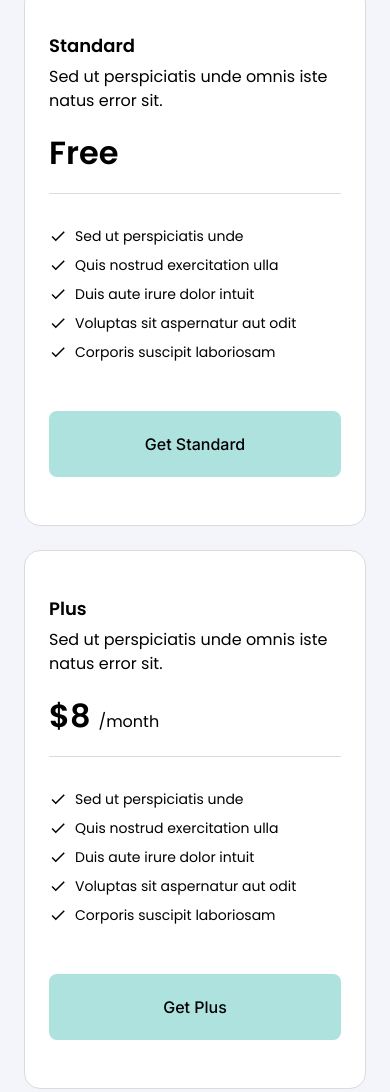
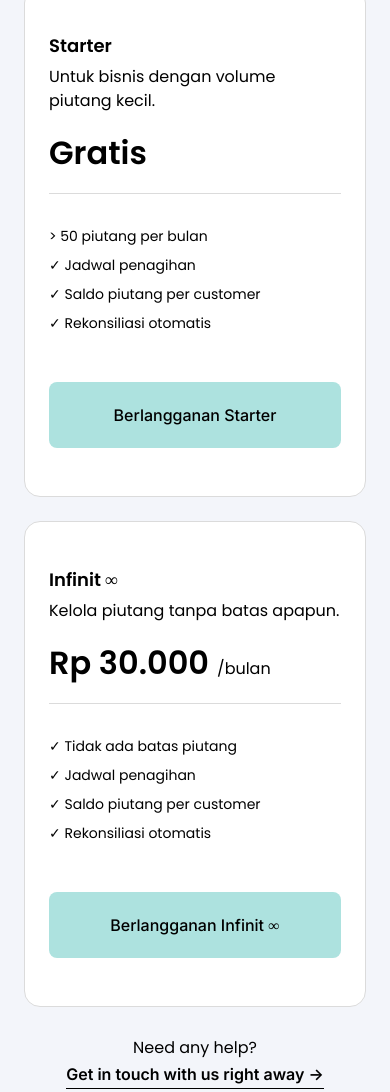
Before and after one commit to nhamidjaja/ommo-company-static, a website built with Parcel: page index.html in a window 390 px wide. Shown: the part 6559-7651 px from the top of the page. Built offline with nearby package versions, Linux system fonts and the light colour scheme.

Commit message:
Initial pricing on mobile view

```diff
--- a/index.html
+++ b/index.html
@@ -952,58 +952,58 @@
               <div class="home-plan3">
                 <div class="home-top3">
                   <div class="home-heading09">
-                    <span class="home-text43">Standard</span>
+                    <span class="home-text43">Starter</span>
                     <span class="home-text44">
-                      Sed ut perspiciatis unde omnis iste natus error sit.
+                      Untuk bisnis dengan volume piutang kecil.
                     </span>
                   </div>
                   <div class="home-cost3">
-                    <span class="home-text45">Free</span>
+                    <span class="home-text45">Gratis</span>
                   </div>
                 </div>
                 <div class="home-bottom3">
                   <div class="home-check-list4">
                     <div class="check-check">
-                      <svg viewBox="0 0 1024 1024" class="check-icon">
-                        <path
-                          d="M384 690l452-452 60 60-512 512-238-238 60-60z"
-                        ></path>
-                      </svg>
+                      <!-- <svg viewBox="0 0 1024 1024" class="check-icon">
+                        <path
+                          d="M384 690l452-452 60 60-512 512-238-238 60-60z"
+                        ></path>
+                      </svg> -->
                       <span class="check-text">
-                        <span>Sed ut perspiciatis unde</span>
+                        <span>&gt; 50 piutang per bulan</span>
                       </span>
                     </div>
                     <div class="check-check">
-                      <svg viewBox="0 0 1024 1024" class="check-icon">
-                        <path
-                          d="M384 690l452-452 60 60-512 512-238-238 60-60z"
-                        ></path>
-                      </svg>
+                      <!-- <svg viewBox="0 0 1024 1024" class="check-icon">
+                        <path
+                          d="M384 690l452-452 60 60-512 512-238-238 60-60z"
+                        ></path>
+                      </svg> -->
                       <span class="check-text">
-                        <span>Quis nostrud exercitation ulla</span>
+                        <span>&check; Jadwal penagihan</span>
                       </span>
                     </div>
                     <div class="check-check">
-                      <svg viewBox="0 0 1024 1024" class="check-icon">
-                        <path
-                          d="M384 690l452-452 60 60-512 512-238-238 60-60z"
-                        ></path>
-                      </svg>
+                      <!-- <svg viewBox="0 0 1024 1024" class="check-icon">
+                        <path
+                          d="M384 690l452-452 60 60-512 512-238-238 60-60z"
+                        ></path>
+                      </svg> -->
                       <span class="check-text">
-                        <span>Duis aute irure dolor intuit</span>
+                        <span>&check; Saldo piutang per customer</span>
                       </span>
                     </div>
                     <div class="check-check">
-                      <svg viewBox="0 0 1024 1024" class="check-icon">
-                        <path
-                          d="M384 690l452-452 60 60-512 512-238-238 60-60z"
-                        ></path>
-                      </svg>
+                      <!-- <svg viewBox="0 0 1024 1024" class="check-icon">
+                        <path
+                          d="M384 690l452-452 60 60-512 512-238-238 60-60z"
+                        ></path>
+                      </svg> -->
                       <span class="check-text">
-                        <span>Voluptas sit aspernatur aut odit</span>
-                      </span>
-                    </div>
-                    <div class="check-check">
+                        <span>&check; Rekonsiliasi otomatis</span>
+                      </span>
+                    </div>
+                    <!-- <div class="check-check">
                       <svg viewBox="0 0 1024 1024" class="check-icon">
                         <path
                           d="M384 690l452-452 60 60-512 512-238-238 60-60z"
@@ -1012,69 +1012,69 @@
                       <span class="check-text">
                         <span>Corporis suscipit laboriosam</span>
                       </span>
-                    </div>
+                    </div> -->
                   </div>
                   <div class="home-button4">
-                    <span class="home-text46">Get Standard</span>
+                    <span class="home-text46">Berlangganan Starter</span>
                   </div>
                 </div>
               </div>
               <div class="home-plan4">
                 <div class="home-top4">
                   <div class="home-heading10">
-                    <span class="home-text47">Plus</span>
+                    <span class="home-text47">Infinit &infin;</span>
                     <span class="home-text48">
-                      Sed ut perspiciatis unde omnis iste natus error sit.
+                      Kelola piutang tanpa batas apapun.
                     </span>
                   </div>
                   <div class="home-cost4">
-                    <span class="home-text49">$8</span>
-                    <span class="home-text50">/month</span>
+                    <span class="home-text49">Rp 30.000</span>
+                    <span class="home-text50">/bulan</span>
                   </div>
                 </div>
                 <div class="home-bottom4">
                   <div class="home-check-list5">
                     <div class="check-check">
-                      <svg viewBox="0 0 1024 1024" class="check-icon">
-                        <path
-                          d="M384 690l452-452 60 60-512 512-238-238 60-60z"
-                        ></path>
-                      </svg>
+                      <!-- <svg viewBox="0 0 1024 1024" class="check-icon">
+                        <path
+                          d="M384 690l452-452 60 60-512 512-238-238 60-60z"
+                        ></path>
+                      </svg> -->
                       <span class="check-text">
-                        <span>Sed ut perspiciatis unde</span>
+                        <span>&check; Tidak ada batas piutang</span>
                       </span>
                     </div>
                     <div class="check-check">
-                      <svg viewBox="0 0 1024 1024" class="check-icon">
-                        <path
-                          d="M384 690l452-452 60 60-512 512-238-238 60-60z"
-                        ></path>
-                      </svg>
+                      <!-- <svg viewBox="0 0 1024 1024" class="check-icon">
+                        <path
+                          d="M384 690l452-452 60 60-512 512-238-238 60-60z"
+                        ></path>
+                      </svg> -->
                       <span class="check-text">
-                        <span>Quis nostrud exercitation ulla</span>
+                        <span>&check; Jadwal penagihan</span>
                       </span>
                     </div>
                     <div class="check-check">
-                      <svg viewBox="0 0 1024 1024" class="check-icon">
-                        <path
-                          d="M384 690l452-452 60 60-512 512-238-238 60-60z"
-                        ></path>
-                      </svg>
+                      <!-- <svg viewBox="0 0 1024 1024" class="check-icon">
+                        <path
+                          d="M384 690l452-452 60 60-512 512-238-238 60-60z"
+                        ></path>
+                      </svg> -->
                       <span class="check-text">
-                        <span>Duis aute irure dolor intuit</span>
+                        <span>&check; Saldo piutang per customer</span>
                       </span>
                     </div>
                     <div class="check-check">
-                      <svg viewBox="0 0 1024 1024" class="check-icon">
-                        <path
-                          d="M384 690l452-452 60 60-512 512-238-238 60-60z"
-                        ></path>
-                      </svg>
+                      <!-- <svg viewBox="0 0 1024 1024" class="check-icon">
+                        <path
+                          d="M384 690l452-452 60 60-512 512-238-238 60-60z"
+                        ></path>
+                      </svg> -->
                       <span class="check-text">
-                        <span>Voluptas sit aspernatur aut odit</span>
-                      </span>
-                    </div>
-                    <div class="check-check">
+                        <span>&check; Rekonsiliasi otomatis</span>
+                      </span>
+                    </div>
+                    <!-- <div class="check-check">
                       <svg viewBox="0 0 1024 1024" class="check-icon">
                         <path
                           d="M384 690l452-452 60 60-512 512-238-238 60-60z"
@@ -1083,14 +1083,14 @@
                       <span class="check-text">
                         <span>Corporis suscipit laboriosam</span>
                       </span>
-                    </div>
+                    </div> -->
                   </div>
                   <div class="home-button5">
-                    <span class="home-text51">Get Plus</span>
-                  </div>
-                </div>
-              </div>
-              <div class="home-plan5">
+                    <span class="home-text51">Berlangganan Infinit &infin;</span>
+                  </div>
+                </div>
+              </div>
+              <!-- <div class="home-plan5">
                 <div class="home-top5">
                   <div class="home-heading11">
                     <span class="home-text52">Premium</span>
@@ -1160,8 +1160,8 @@
                     <span class="home-text56">Get Plus</span>
                   </div>
                 </div>
-              </div>
-              <div class="home-expand1">
+              </div> -->
+              <!-- <div class="home-expand1">
                 <div class="home-overlay2">
                   <div class="home-header5">
                     <div class="home-heading12">
@@ -1211,7 +1211,7 @@
                     </span>
                   </div>
                 </div>
-              </div>
+              </div> -->
             </div>
           </div>
           <div class="home-help">
```
